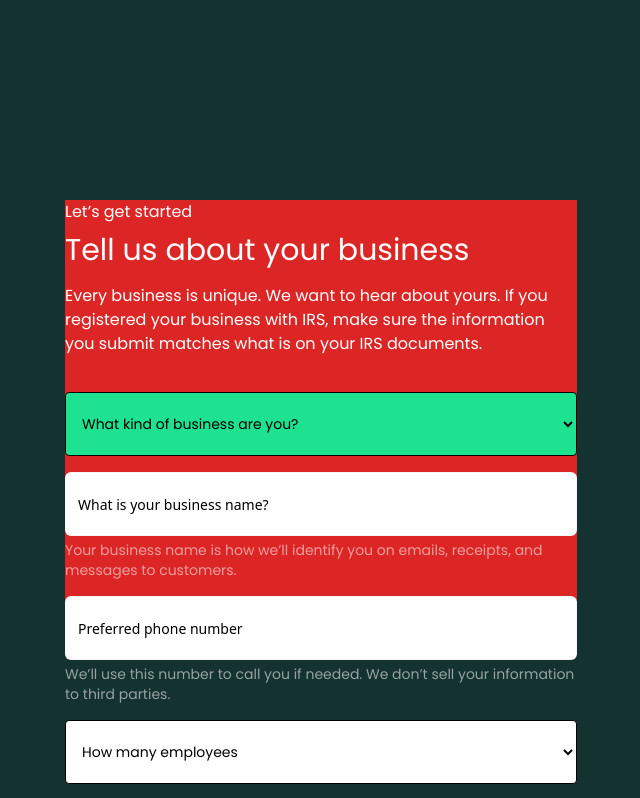
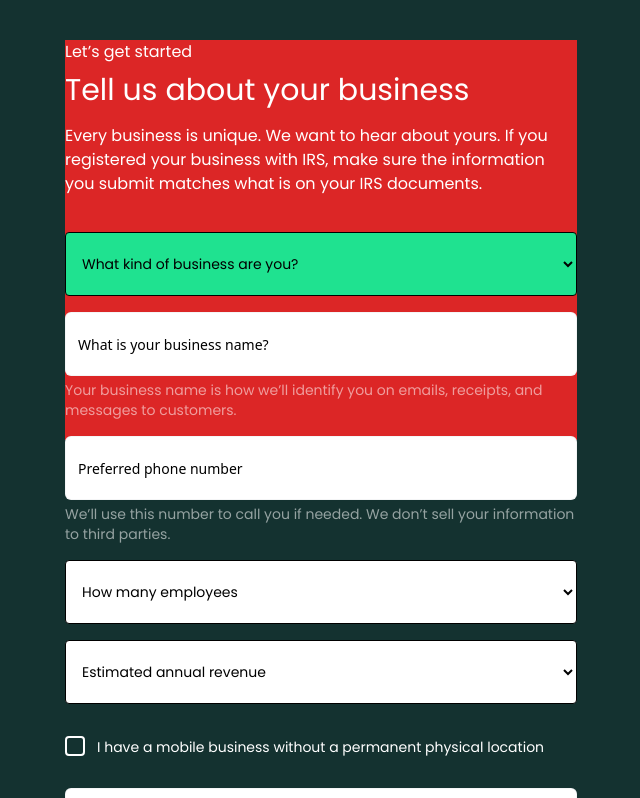
Before and after one commit to mohdyaserkt/hawkinvoice-clientSide, a Next.js app: page /getstarted in a window 1280 px wide. Shown: the top 798 px of the page, without its empty margins (319-959 px from the left). Built offline with nearby package versions, Linux system fonts and the light colour scheme.

Commit message:
3 Aug 2023, 16:40

```diff
--- a/src/app/(organization)/getstarted/page.tsx
+++ b/src/app/(organization)/getstarted/page.tsx
@@ -5,7 +5,7 @@
     <>
       <div className="h-screen w-screen ">
         <nav></nav>
-        <div className="flex h-full justify-center items-center">
+        <div className="flex h-full justify-center my-10">
           <div className="bg-red-600 w-2/5 h-2/4">
             <div className="text-white text-base">Let’s get started</div>
             <div className="mt-2 mb-4">
```
